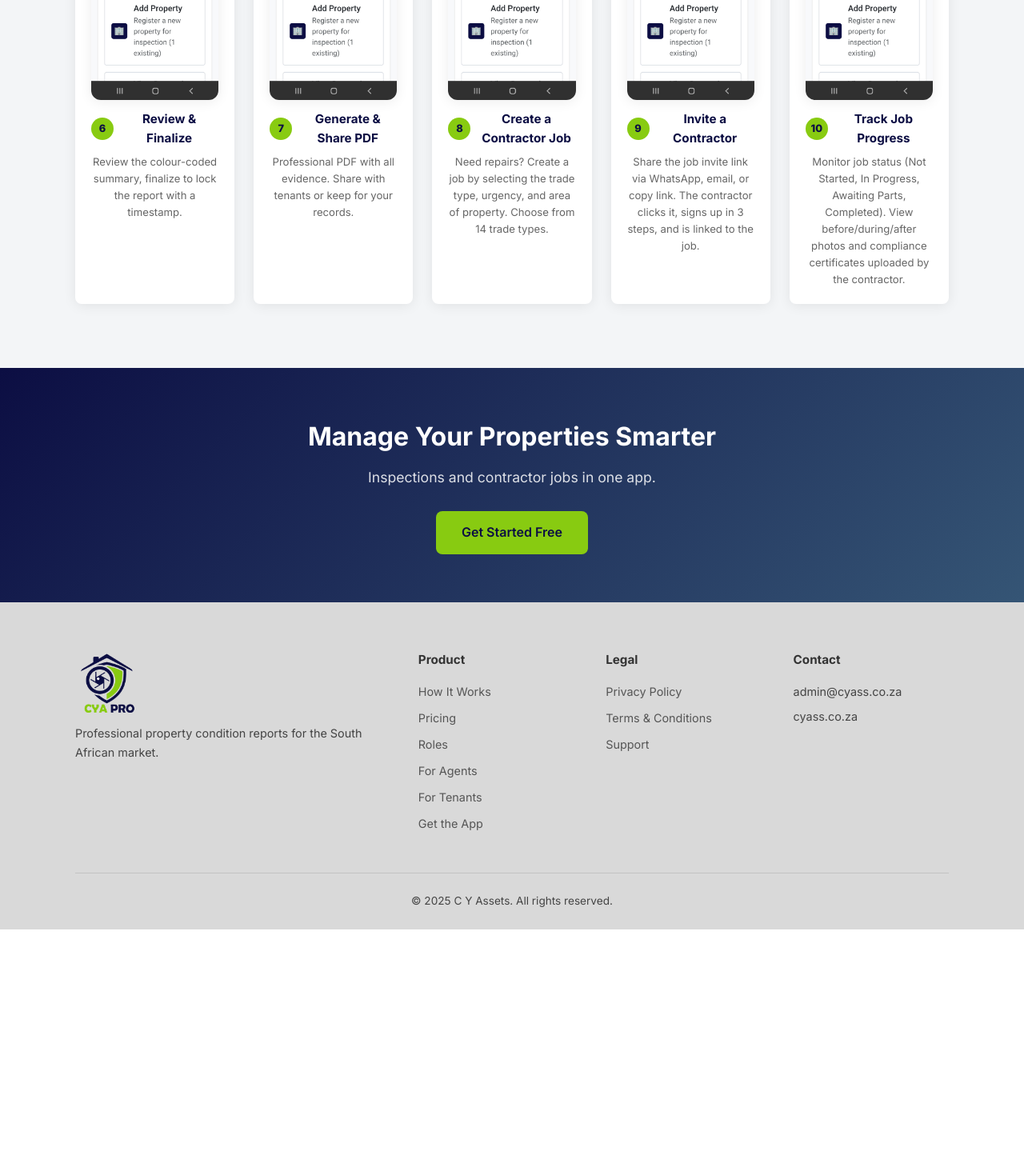
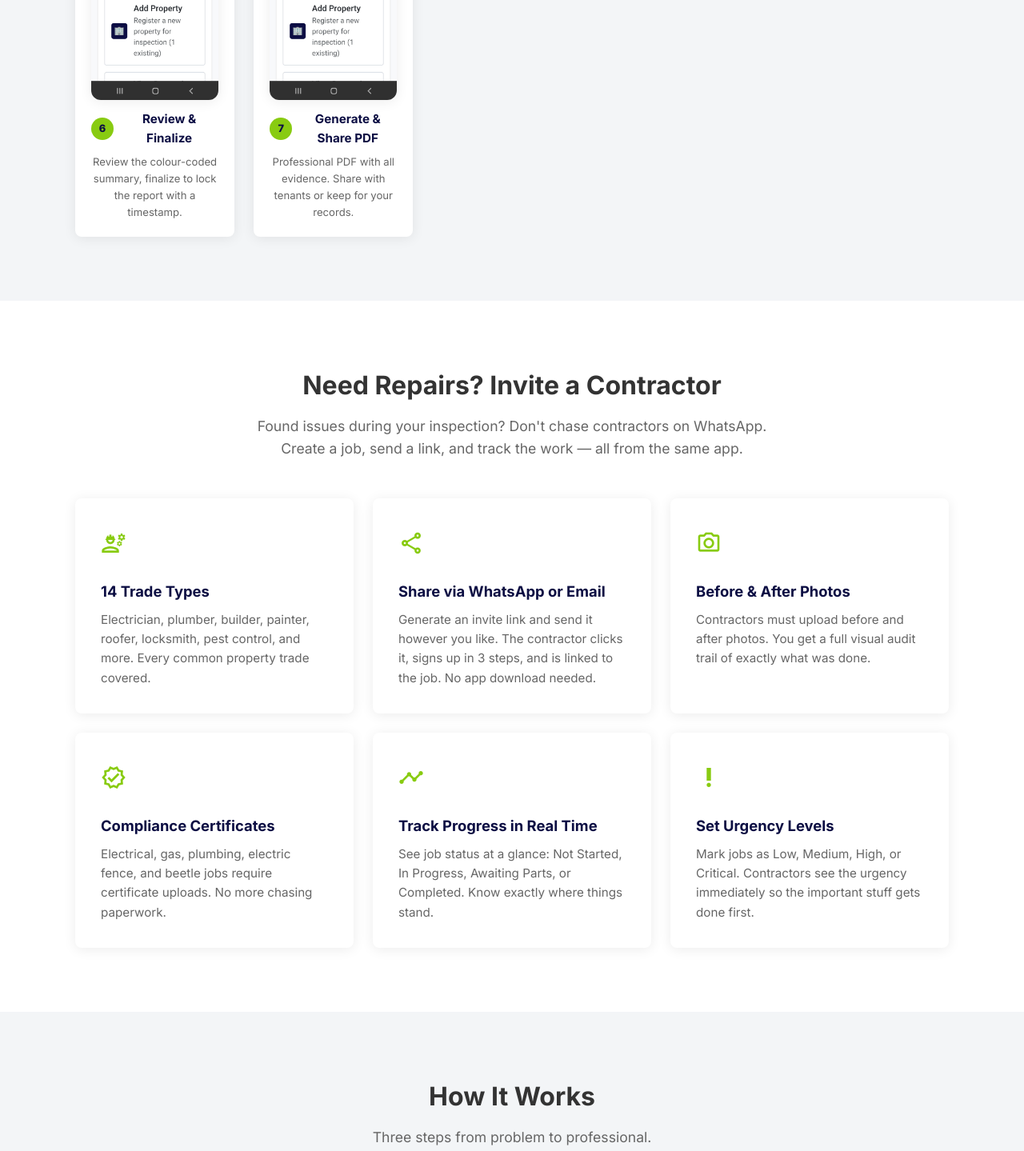
Before and after one commit to Selmorand/cyassWebsite, a plain HTML site: page role-landlord.html in a window 1280 px wide. Shown: the part 1600-3039 px from the top of the page at 80% size. Before the commit the page ends 2762 px from the top, so only its background shows below. Drawn offline with Linux system fonts and the light colour scheme.

Commit message:
Landlord page: separate contractor jobs into FAB cards + 3-step invite
- Removed contractor steps (8-10) from inspection workflow
- Added new section: "Need Repairs? Invite a Contractor" with 6 FAB cards
  (14 trades, WhatsApp sharing, before/after photos, compliance certs,
  real-time tracking, urgency levels)
- Added simple 3-step invite workflow: Create → Send → Track

Co-Authored-By: Claude Opus 4.6 (1M context) <noreply@anthropic.com>

```diff
--- a/role-landlord.html
+++ b/role-landlord.html
@@ -133,39 +133,86 @@
         </div>
       </div>
 
+      </div>
+
+    </div>
+  </section>
+
+  <!-- CONTRACTOR JOBS SECTION -->
+  <section class="section section--white">
+    <div class="container">
+      <h2 class="section-title">Need Repairs? Invite a Contractor</h2>
+      <p class="section-subtitle">Found issues during your inspection? Don't chase contractors on WhatsApp. Create a job, send a link, and track the work &mdash; all from the same app.</p>
+
+      <div class="roles-grid">
+        <div class="role-card">
+          <div class="role-card__icon"><span class="mi">engineering</span></div>
+          <h3>14 Trade Types</h3>
+          <p>Electrician, plumber, builder, painter, roofer, locksmith, pest control, and more. Every common property trade covered.</p>
+        </div>
+        <div class="role-card">
+          <div class="role-card__icon"><span class="mi">share</span></div>
+          <h3>Share via WhatsApp or Email</h3>
+          <p>Generate an invite link and send it however you like. The contractor clicks it, signs up in 3 steps, and is linked to the job. No app download needed.</p>
+        </div>
+        <div class="role-card">
+          <div class="role-card__icon"><span class="mi">photo_camera</span></div>
+          <h3>Before &amp; After Photos</h3>
+          <p>Contractors must upload before and after photos. You get a full visual audit trail of exactly what was done.</p>
+        </div>
+        <div class="role-card">
+          <div class="role-card__icon"><span class="mi">verified</span></div>
+          <h3>Compliance Certificates</h3>
+          <p>Electrical, gas, plumbing, electric fence, and beetle jobs require certificate uploads. No more chasing paperwork.</p>
+        </div>
+        <div class="role-card">
+          <div class="role-card__icon"><span class="mi">timeline</span></div>
+          <h3>Track Progress in Real Time</h3>
+          <p>See job status at a glance: Not Started, In Progress, Awaiting Parts, or Completed. Know exactly where things stand.</p>
+        </div>
+        <div class="role-card">
+          <div class="role-card__icon"><span class="mi">priority_high</span></div>
+          <h3>Set Urgency Levels</h3>
+          <p>Mark jobs as Low, Medium, High, or Critical. Contractors see the urgency immediately so the important stuff gets done first.</p>
+        </div>
+      </div>
+    </div>
+  </section>
+
+  <!-- HOW TO INVITE A CONTRACTOR -->
+  <section class="section section--light">
+    <div class="container">
+      <h2 class="section-title">How It Works</h2>
+      <p class="section-subtitle">Three steps from problem to professional.</p>
+      <div class="workflow-grid">
         <div class="workflow-step">
           <div class="workflow-step__image">
-          <img src="images/1.jpg" alt="Create contractor job screenshot">
+            <img src="images/1.jpg" alt="Create a contractor job screenshot">
           </div>
           <div class="workflow-step__content">
-          <h3><span class="step-num">8</span> Create a Contractor Job</h3>
-          <p>Need repairs? Create a job by selecting the trade type, urgency, and area of property. Choose from 14 trade types.</p>
+            <h3><span class="step-num">1</span> Create a Job</h3>
+            <p>Select the property, trade type, job type, area, urgency, and describe the work. Takes 30 seconds.</p>
           </div>
         </div>
-
         <div class="workflow-step">
           <div class="workflow-step__image">
-          <img src="images/1.jpg" alt="Invite contractor screenshot">
+            <img src="images/1.jpg" alt="Send invite link screenshot">
           </div>
           <div class="workflow-step__content">
-          <h3><span class="step-num">9</span> Invite a Contractor</h3>
-          <p>Share the job invite link via WhatsApp, email, or copy link. The contractor clicks it, signs up in 3 steps, and is linked to the job.</p>
+            <h3><span class="step-num">2</span> Send the Invite</h3>
+            <p>Share the job link via WhatsApp, email, or copy it. Your contractor clicks it, signs up in 3 steps, and accepts the job.</p>
           </div>
         </div>
-
         <div class="workflow-step">
           <div class="workflow-step__image">
             <img src="images/1.jpg" alt="Track job progress screenshot">
           </div>
           <div class="workflow-step__content">
-          <h3><span class="step-num">10</span> Track Job Progress</h3>
-          <p>Monitor job status (Not Started, In Progress, Awaiting Parts, Completed). View before/during/after photos and compliance certificates uploaded by the contractor.</p>
+            <h3><span class="step-num">3</span> Track &amp; Verify</h3>
+            <p>Monitor progress, view before/during/after photos, and receive compliance certificates &mdash; all in one place.</p>
           </div>
         </div>
-
-
       </div>
-
     </div>
   </section>
 
```
Lines whose indentation alone changed are shown as unchanged.
